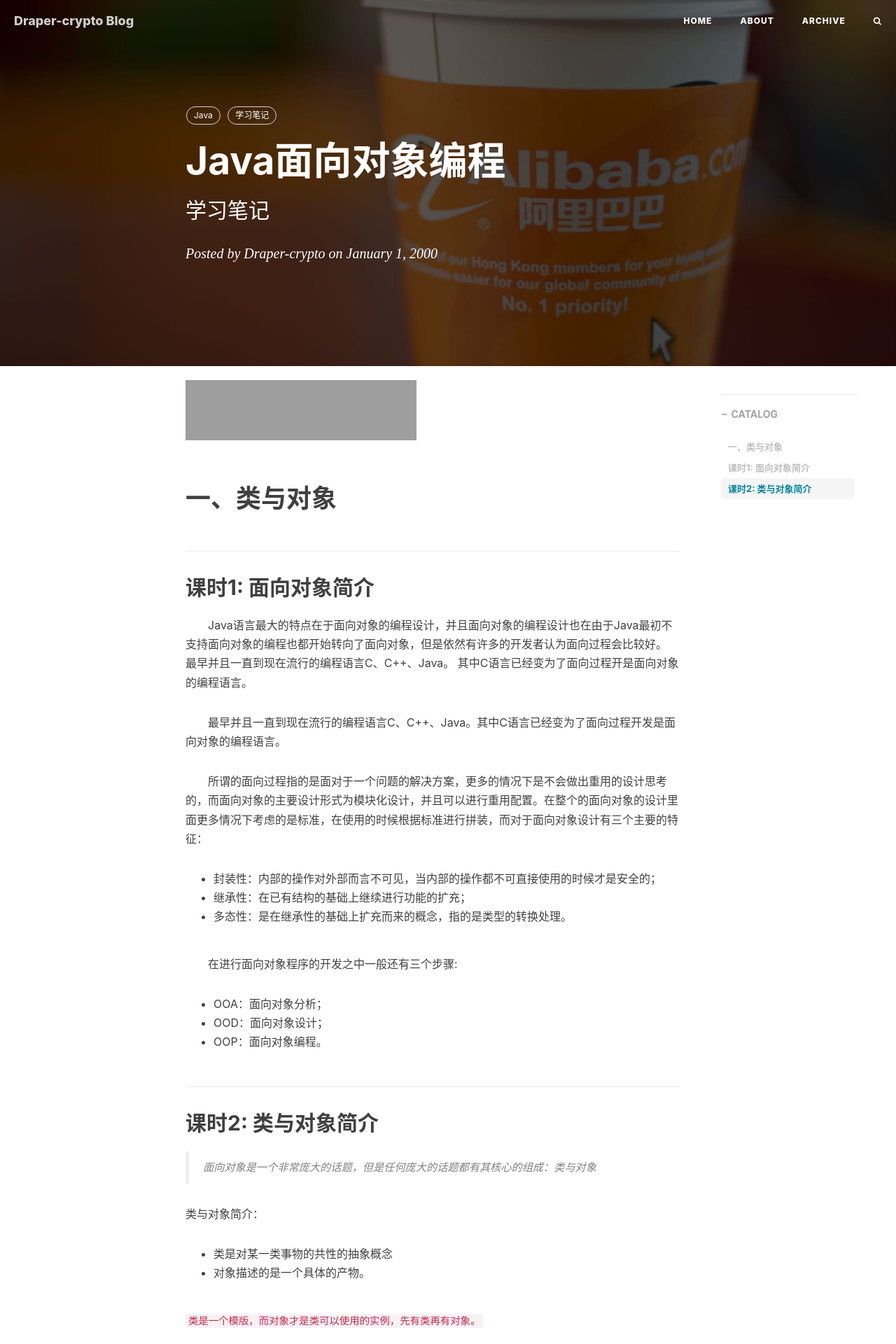
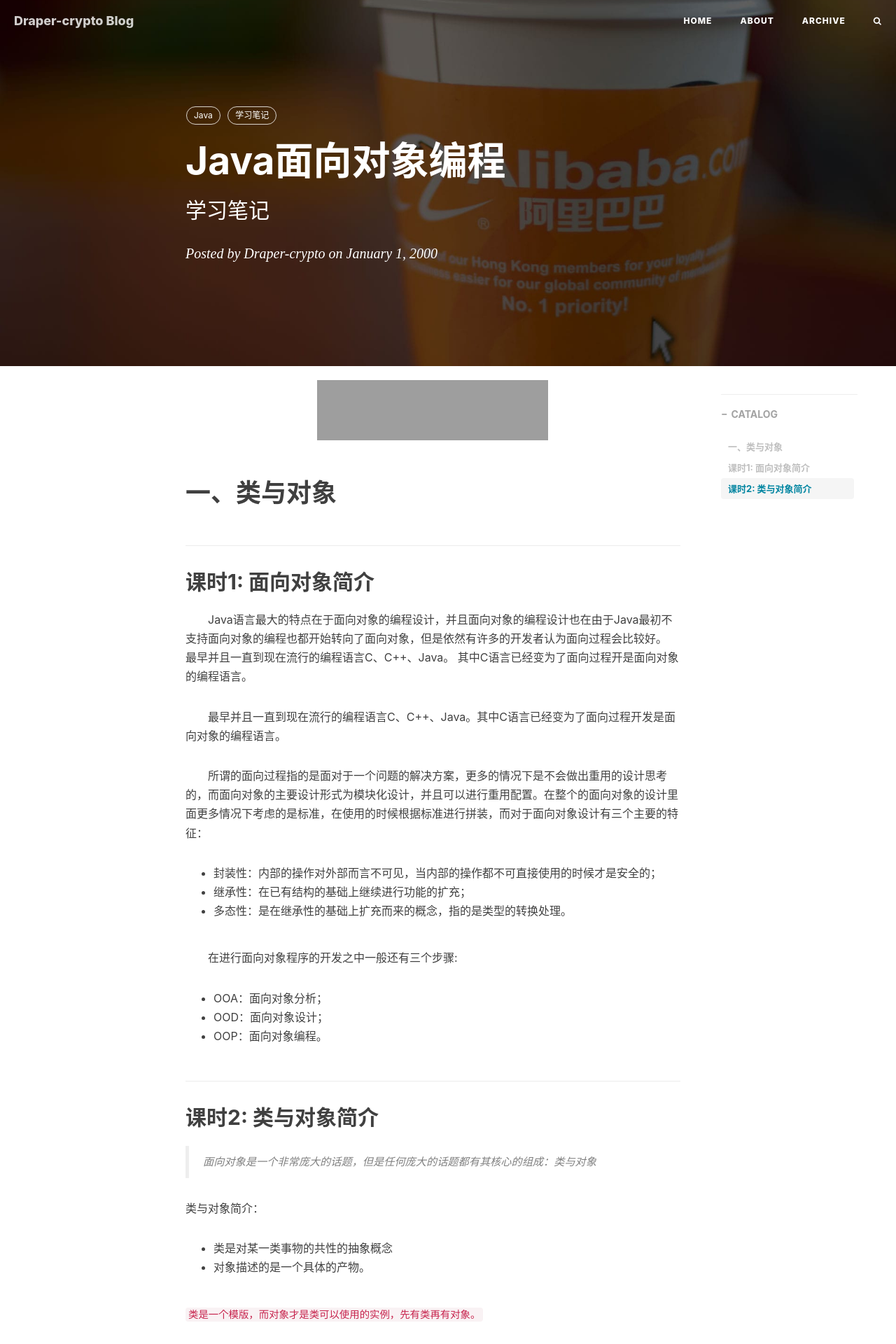
Before and after one commit to Draper-crypto/Draper-crypto.github.io, a Jekyll site: the page built from _posts/2000-1-1-Java-object-oriented-programming.md, in a window 1280 px wide. Shown: the top 1920 px of the page at 70% size. Built offline with Jekyll 4.4.1, drawn with Linux system fonts in a browser that asks for light colours; nearby versions of some CDN libraries; comment, search, counter and statistics services are not loaded; grey boxes are pictures that could not be loaded.

Commit message:
更新 cloud-music.html

```diff
--- a/_includes/cloud-music.html
+++ b/_includes/cloud-music.html
@@ -1,5 +1,13 @@
 <!-- cloud music -->
 <!-- auto=1 可以控制自动播放与否，当值为 1 即打开网页就自动播放，值为 0 时需要访客手动点击播放 -->
 <iframe id="music-player" auto=1 frameborder="no" border="0" marginwidth="0" marginheight="0" width=330 height=86
-        src="//music.163.com/outchain/player?type=2&id={{ page.music-id }}&auto=0&height=66" allow="autoplay">
+        src="//music.163.com/outchain/player?type=2&id={{ page.music-id }}&auto=0&height=66"
+        style="display: block; margin: 0 auto;">
 </iframe>
+
+<script>
+        window.onload = function () {
+                var musicPlayer = document.getElementById("music-player");
+                musicPlayer.contentWindow.document.querySelector(".u-btni-play").click(); // 模拟用户点击播放按钮
+        };
+</script>
```
